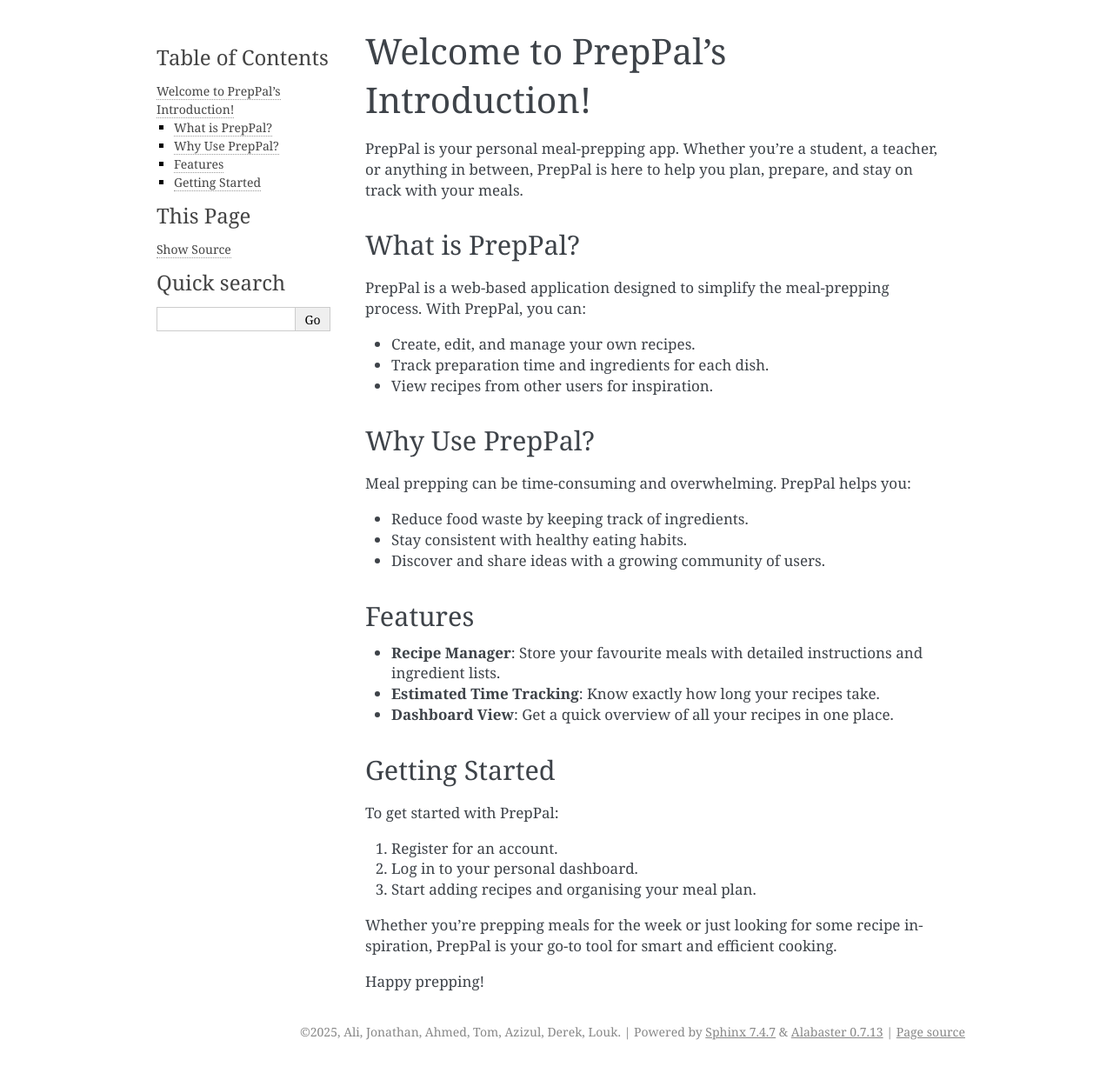
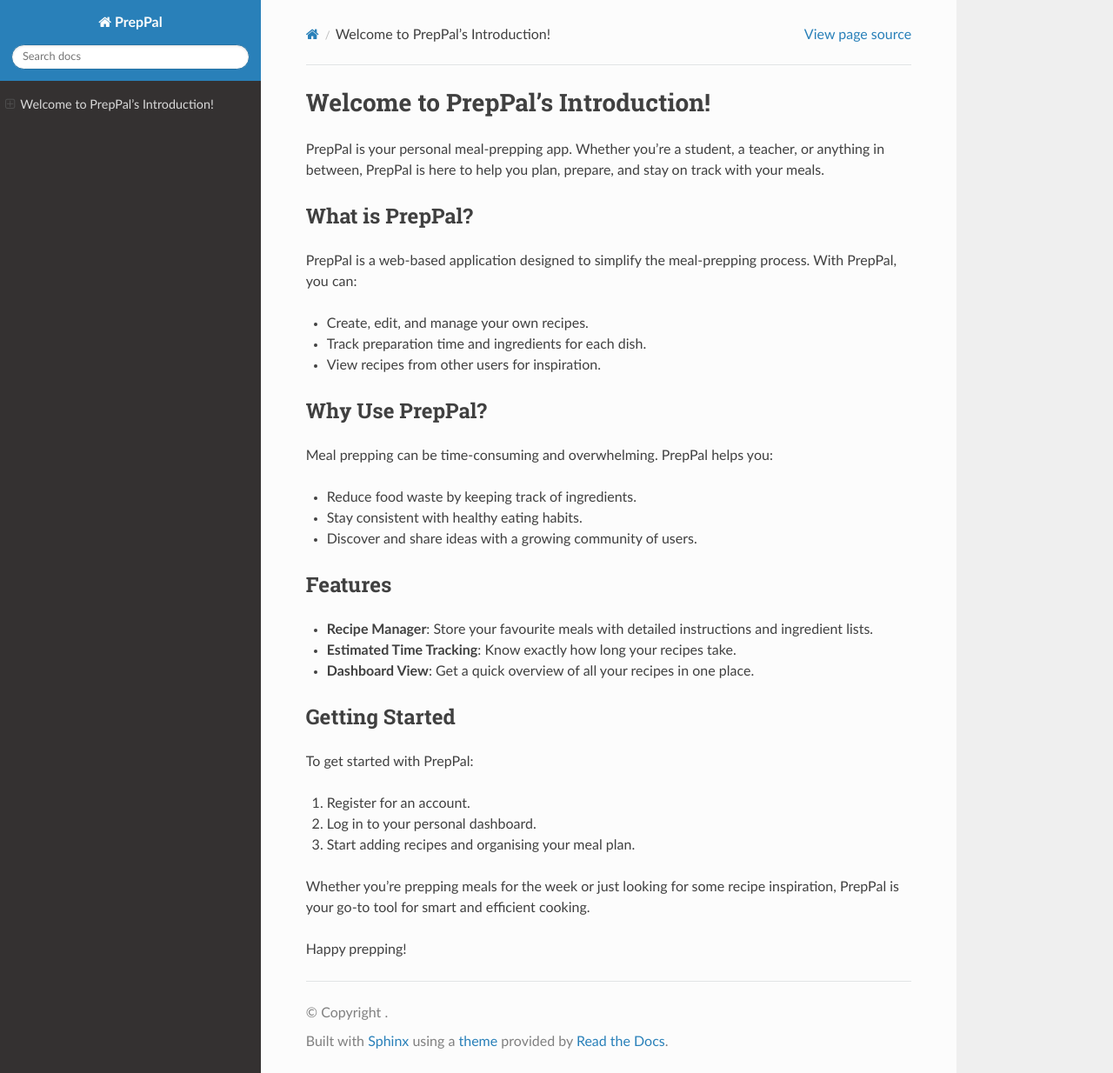
Before and after one commit to UoP-PrepPal/PrepPal, a Sphinx documentation site: the page built from docs/source/introduction.rst, in a window 1280 px wide and 1234 px high. Shown: the whole window at 87% size. Built offline with Sphinx 7.4.7 and the Read the Docs theme 3.1.0, drawn with Linux system fonts in a browser that asks for light colours; pages that are not in the unit, such as notebooks, are missing from menus.

Commit message:
Update conf.py

```diff
--- a/docs/source/conf.py
+++ b/docs/source/conf.py
@@ -1,28 +1,35 @@
 # Configuration file for the Sphinx documentation builder.
-#
-# For the full list of built-in configuration values, see the documentation:
-# https://www.sphinx-doc.org/en/master/usage/configuration.html
 
-# -- Project information -----------------------------------------------------
-# https://www.sphinx-doc.org/en/master/usage/configuration.html#project-information
+# -- Project information
 
 project = 'PrepPal'
-copyright = '2025, Ali, Jonathan, Ahmed, Tom, Azizul, Derek, Louk'
-author = 'Ali, Jonathan, Ahmed, Tom, Azizul, Derek, Louk'
-release = '1.0'
+copyright = ''
+author = 'Team 4D'
 
-# -- General configuration ---------------------------------------------------
-# https://www.sphinx-doc.org/en/master/usage/configuration.html#general-configuration
+release = '0.1'
+version = '0.1.0'
 
-extensions = []
+# -- General configuration
+
+extensions = [
+    'sphinx.ext.duration',
+    'sphinx.ext.doctest',
+    'sphinx.ext.autodoc',
+    'sphinx.ext.autosummary',
+    'sphinx.ext.intersphinx',
+]
+
+intersphinx_mapping = {
+    'python': ('https://docs.python.org/3/', None),
+    'sphinx': ('https://www.sphinx-doc.org/en/master/', None),
+}
+intersphinx_disabled_domains = ['std']
 
 templates_path = ['_templates']
-exclude_patterns = []
 
+# -- Options for HTML output
 
+html_theme = 'sphinx_rtd_theme'
 
-# -- Options for HTML output -------------------------------------------------
-# https://www.sphinx-doc.org/en/master/usage/configuration.html#options-for-html-output
-
-html_theme = 'alabaster'
-html_static_path = ['_static']
+# -- Options for EPUB output
+epub_show_urls = 'footnote'
```
